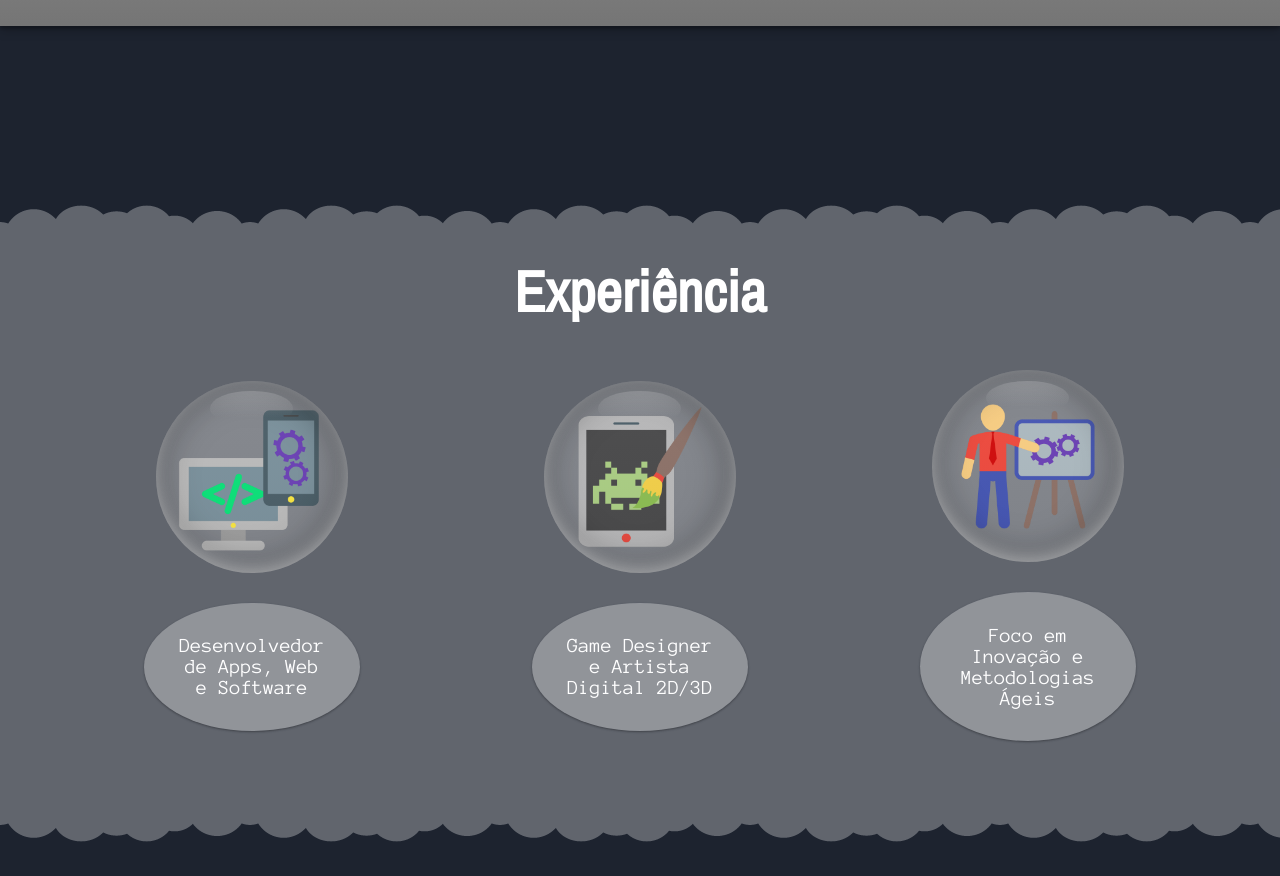
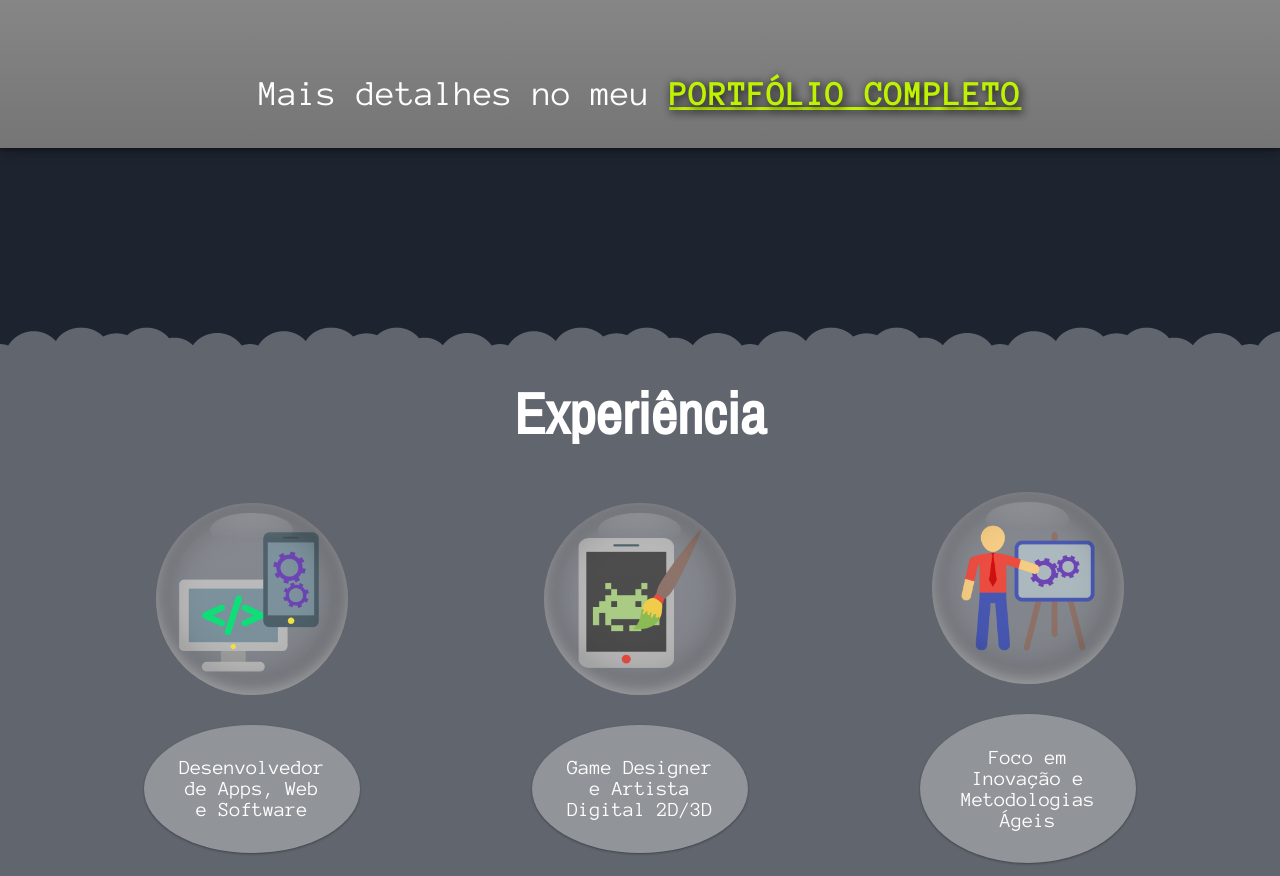
Before and after one commit to GabisouStorage/DevGabrielDeSouza.github.io, a plain HTML site: page index.html in a window 1280 px wide. Shown: the part 2351-3227 px from the top of the page. Drawn offline with nearby package versions, Linux system fonts and the light colour scheme; a web font is replaced by a local one.

Commit message:
Portfolio Link
Link to my portfolio document.

```diff
--- a/index.html
+++ b/index.html
@@ -139,9 +139,11 @@
                                 <div class="SlideImage AppSlide" id="funcionarioImg"></div>
                             </div>
                             <!--<h2 class="SpaceTitle">APPS</h2>-->
-                        </div>
+						</div>
 
-                    </div>
+						<p id="CurriculumMessage">Mais detalhes no meu <a id="CurriculumLink" href="https://docs.google.com/presentation/d/1rZ_3opwQPvuZgINlqFLIOW695mbvt9Fg96t8QKkIzB8/edit?usp=sharing">PORTFÓLIO COMPLETO</a></p>
+
+					</div>
 
                 </section>
 
```
